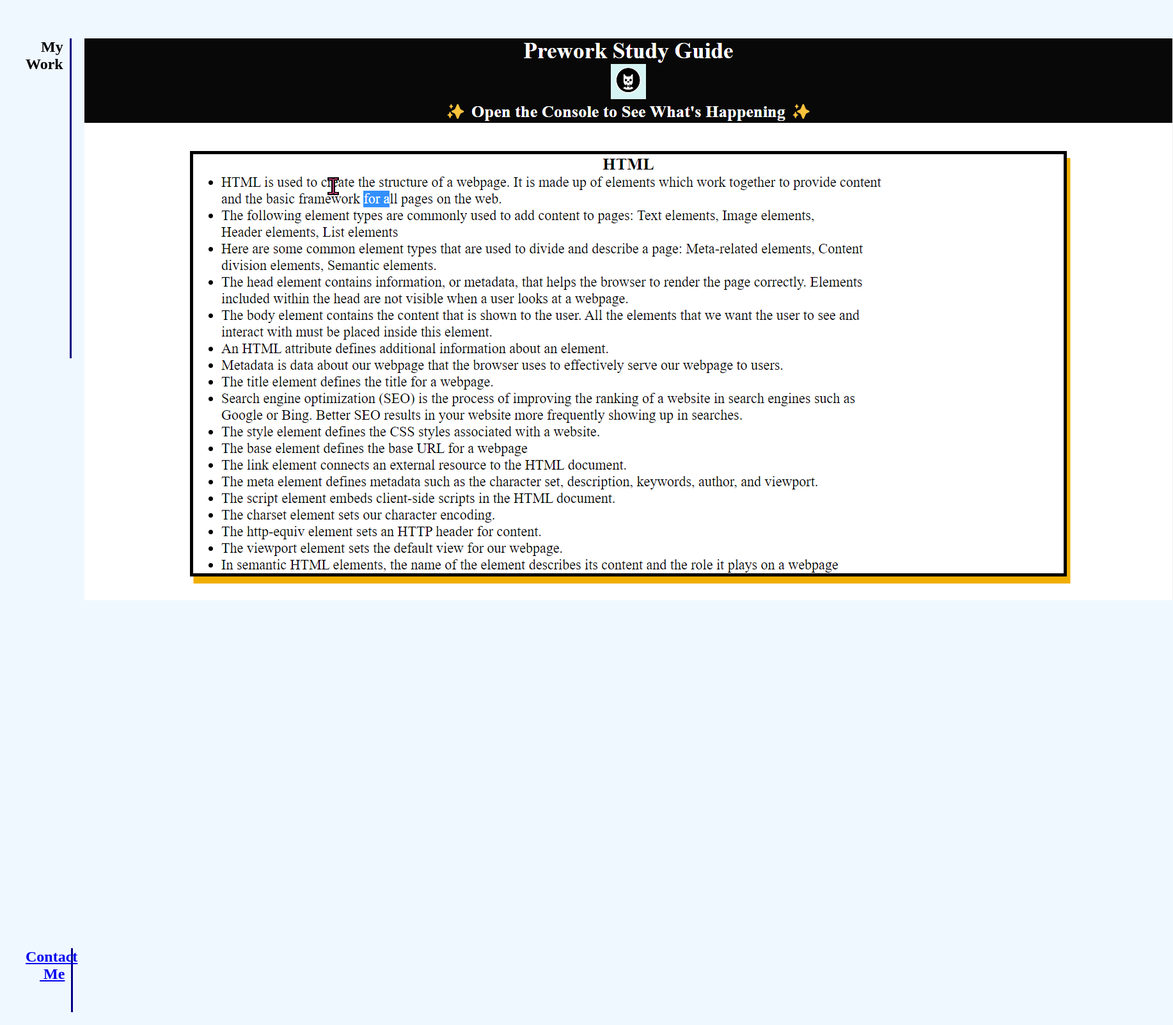
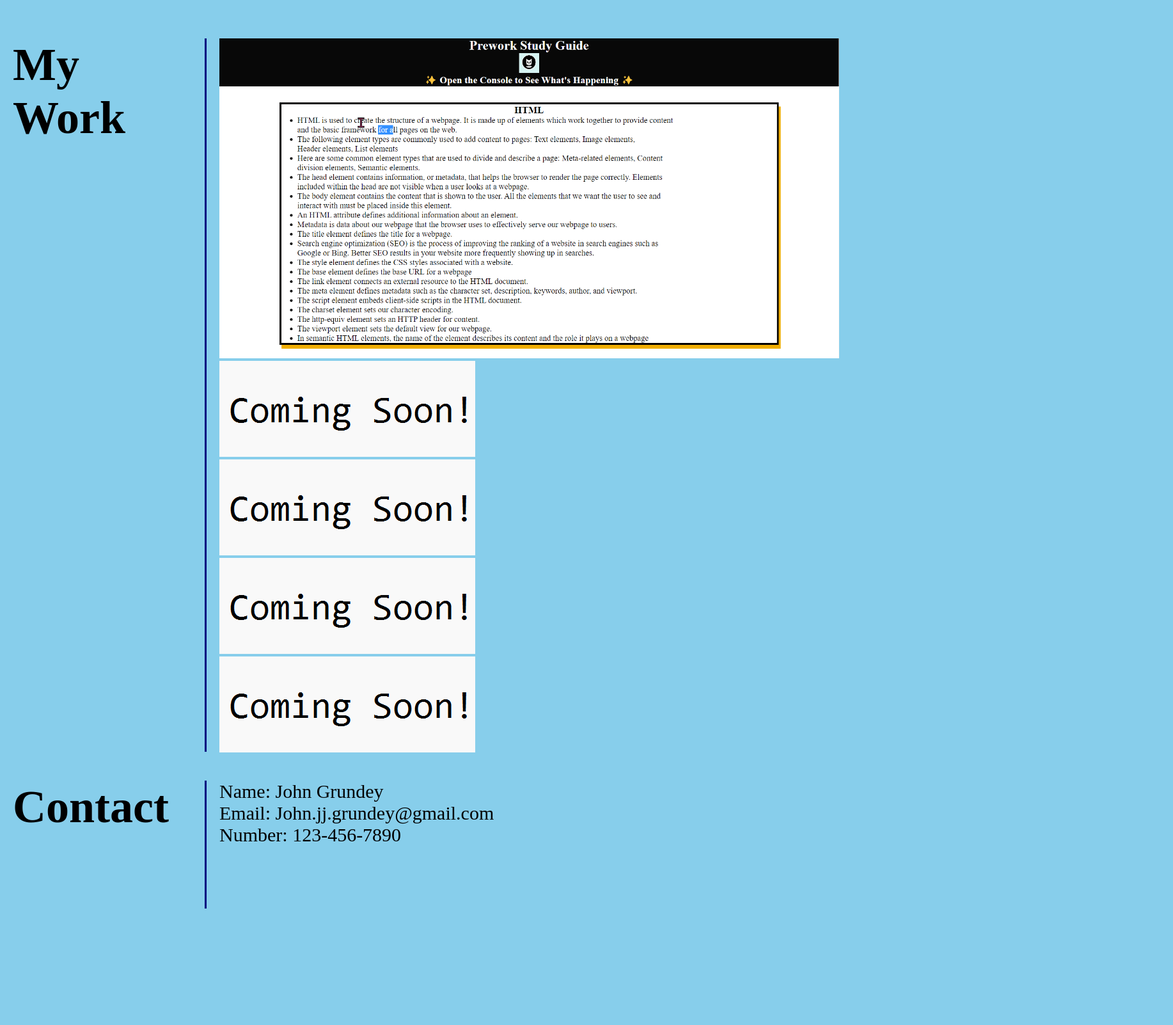
Before and after one commit to jackjg123/Portfilio, a plain HTML site: page index.html in a window 1280 px wide. Shown: the part 970-2572 px from the top of the page at 64% size, 1834 px wide, since content can reach past the window. After the commit the page ends 2410 px from the top, so only its background shows below. Drawn offline with Linux system fonts and the light colour scheme.

Commit message:
restructured layout and added additional information.

```diff
--- a/assets/css/style.css
+++ b/assets/css/style.css
@@ -1,5 +1,9 @@
 body {
-  background-color: aliceblue;
+  background-color: skyblue;
+  display: flex;
+  flex-direction: column;
+  flex-wrap: wrap;
+  min-width: none;
 }
 
 nav {
@@ -9,18 +13,42 @@ nav {
   justify-content: space-between;
   padding: 0 40px;
   background-color: black;
+}
 
+p {
+  font-size: 30px;
+}
+
+img {
+  width: 50;
 }
 
 h1 {
   font-weight: 300;
-  font-size: 35px;
+  font-size: 72px;
+}
+
+h2 {
+  font-weight: 800;
+  font-size: 72px;
+}
+
+header {
+  background-image: url(https://images.pexels.com/photos/952670/pexels-photo-952670.jpeg?auto=compress&cs=tinysrgb&w=1260&h=750&dpr=1);
+    height: 200px;
+  display: flex;
+  flex-direction: row;
+  justify-content: flex-end;
+  align-items: flex-end;
+  padding-right: 40px;
+  padding-bottom: 20px;
+  font-size: xx-large;
+  color: white;
 }
 
 .logo {
   color: white;
-  font-size;
-  28px
+  font-size: 28px;
 }
 
 nav ul li {
@@ -41,9 +69,11 @@ nav ul li a:hover {
   text-decoration: underline;
 }
 
-section {
-  display: flex;
-  flex-direction: row;
+a {
+  verticle-align: top;
+  display:inline-block;
+  *diplay:inline;
+  zoom: 1;
 }
 
 .aboutme,
@@ -53,7 +83,7 @@ section {
   flex-direction: row;
   justify-content: flex-start;
   padding-top: 40px;
-  padding-left: 40px;
+
 }
 
 .vlabout,
@@ -64,36 +94,44 @@ section {
   height: 500px;
   margin-right: 20px;
   width: 6%;
-  text-align: right;
-  padding-right: 10px;
-}
-
-.vlabout {
-  margin
+  text-align: left;
+  padding-right: 300px;
+  margin-left: 20px;
 }
 
 .mywork {
   margin-top: 200px;
+  height: fit-content;
 }
 
 .vlcontact {
-  margin-top: 500px;
-  height: 100px;
-  background-color: aliceblue;
+  height: 200px;
   margin-bottom: 20px;
 }
 
+.vlwork {
+  height: 1115px;
+}
 
-
-header {
-  background-image: url(https://images.pexels.com/photos/952670/pexels-photo-952670.jpeg?auto=compress&cs=tinysrgb&w=1260&h=750&dpr=1);
-    height: 200px;
+.mainwork {
+  height: 500px;
+}
+.secondarywork {
   display: flex;
   flex-direction: row;
-  justify-content: flex-end;
+  justify-content: space-between;
+  flex-wrap: wrap;
   align-items: flex-end;
-  padding-right: 40px;
-  padding-bottom: 20px;
-  font-size: xx-large;
-  color: white;
+
+  margin: 0;
 }
+
+.img {
+  display: flex;
+  flex-wrap: wrap;
+}
+
+.secondarywork {
+  width: 540px
+
+}
--- a/index.html
+++ b/index.html
@@ -11,35 +11,58 @@
 </head>
 
 <body>
+  <!--Navigation Bar-->
   <nav>
     <h1 class="logo">John Grundey</h1>
     <ul class="navlinks">
-      <li><a :hover href="#about">About Me</a></li>
-      <li><a :hover href="#work">My Work</a></li>
-      <li><a :hover href="#contact">Contact</a></li>
+      <li><a hover href="#about">About Me</a></li>
+      <li><a hover href="#work">My Work</a></li>
+      <li><a hover href="#contact">Contact</a></li>
     </ul>
   </nav>
   <header >
     Welcome to my portfolio!
   </header>
   <main>
+    <!--Shares my background in web dev-->
     <section id="about" class="aboutme">
       <h2 class="vlabout"> About Me</h2>
-      <p>git
-      <p>
+      <p>Hello! My name is John Grundey. I am 25 years old and I have an interest in full-stack web developement.
+        I started my web design career attending the OSU bootcamp. Much of my work and inspiration is a result of such.
+      </p>
     </section>
+    <!--Displays my projects-->
     <section id="work" class="mywork">
       <h2 class="vlwork">My Work</h2>
-      <div>
-        <a href="https://jackjg123.github.io/prework-study-guide/" target="_blank">
-          <img src="assets\images\prework-studyguide.png".
-        </a>
+      <div class="images">
+        <!--my first project -->
+        <div class="imgmain">
+          <a href="https://jackjg123.github.io/prework-study-guide/" target="_blank">
+          <img class="mainwork" src="assets\images\prework-studyguide.png"></a>
+        </div>
+        <!--These are my other projects-->
+        <div class="secondarywork">
+          <a href="https://jackjg123.github.io/prework-study-guide/" target="_blank">
+            <img src="assets\images\comingsoon.png">
+          </a>
+          <a href="https://jackjg123.github.io/prework-study-guide/" target="_blank">
+            <img src="assets\images\comingsoon.png">
+          </a>
+          <a  href="https://jackjg123.github.io/prework-study-guide/" target="_blank">
+            <img src="assets\images\comingsoon.png">
+          </a>
+          <a  href="https://jackjg123.github.io/prework-study-guide/" target="_blank">
+          <img  src="assets\images\comingsoon.png"></a>
+        </div>
       </div>
+
     </section>
   </main>
  <footer>
+  <!--contact information-->
   <section id="contact" class="contact">
-    <h2 class="vlcontact">Contact &nbsp;Me</h2>
+    <h2 class="vlcontact">Contact</h2>
+    <p>Name: John Grundey<br>Email: John.jj.grundey@gmail.com<br>Number: 123-456-7890
   </section>
  </footer>
 </body>
```
Also changed, not shown: assets/images/comingsoon.png (added), 1 other file.
